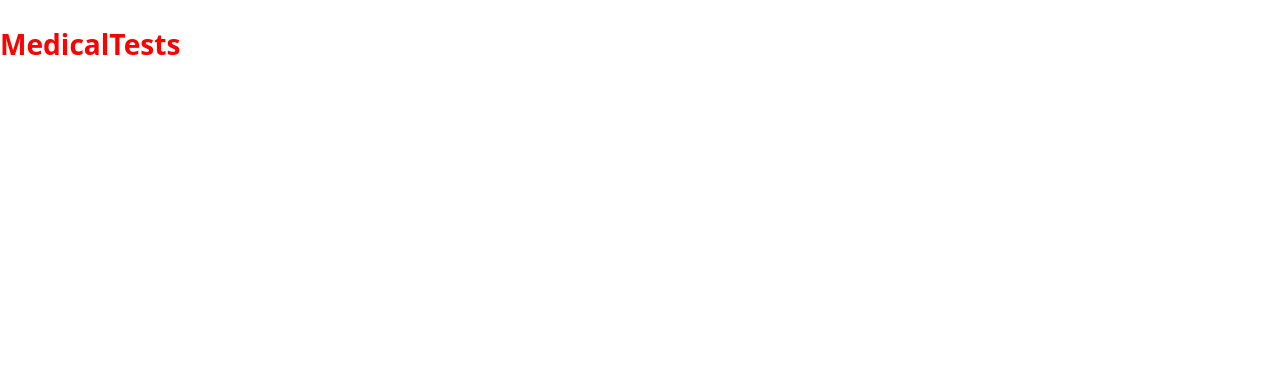
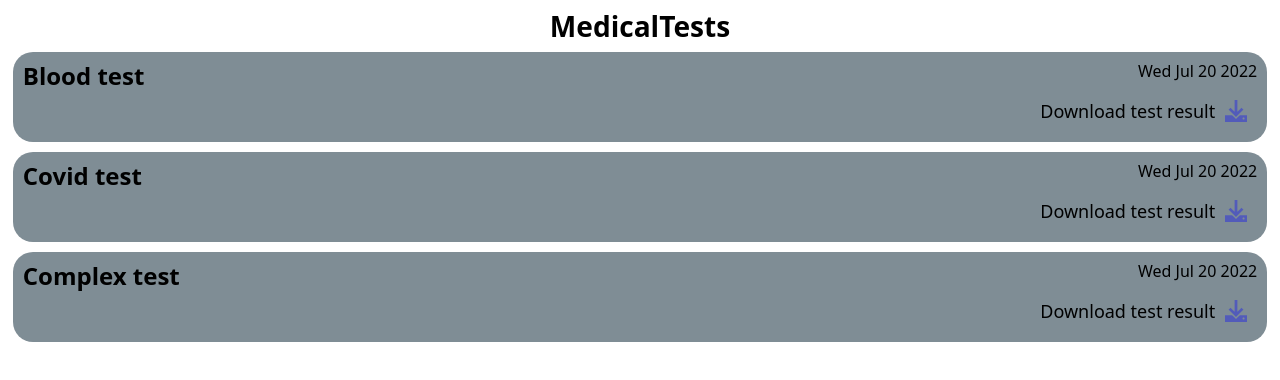
Before and after one commit to ForexLight/learning-porject, a React app: page /medicaltest in a window 1280 px wide. Shown: the top 380 px of the page. Built offline with nearby package versions, Linux system fonts and the light colour scheme.

Commit message:
fixed tests for TestItem component

```diff
--- a/package.json
+++ b/package.json
@@ -4,7 +4,7 @@
     "start": "cross-env SERVE=true webpack serve --open",
     "build": "cross-env NODE_ENV=production webpack",
     "clean": "rm -rf ./build",
-    "lint": "eslint src/*.{ts,tsx}",
+    "lint": "eslint --ext .ts --ext .tsx src/",
     "lint:fix": "eslint --fix src/*.{ts,tsx}",
     "prettier": "prettier --write ./src --config ./.prettierrc.json",
     "test": "jest",
--- a/src/components/MedicalTests/MedicalTests.tsx
+++ b/src/components/MedicalTests/MedicalTests.tsx
@@ -1,12 +1,24 @@
 import React, { useState } from 'react'
 import styled from 'styled-components'
 import TestItem from './components/TestItem'
-import { MedicalTestItem } from './Types'
+import { data, MedicalTestItem } from './Types'
 
-const MedicalTestsWrapper = styled.div``
+const MedicalTestsWrapper = styled.div`
+  color: black;
+  display: flex;
+  align-items: center;
+  justify-content: center;
+  flex-direction: column;
+
+  h3 {
+    align-items: center;
+    margin-top: 10px;
+    margin-bottom: 5px;
+  }
+`
 
 const MedicalTests: React.FC = () => {
-  const [items, setItems] = useState<MedicalTestItem[]>([])
+  const [items] = useState<MedicalTestItem[]>(data)
   return (
     <MedicalTestsWrapper>
       <h3>MedicalTests</h3>
--- a/src/components/MedicalTests/Types.ts
+++ b/src/components/MedicalTests/Types.ts
@@ -2,8 +2,29 @@ export type MedicalTestItem = {
   id: string
   link: string
   name: string
-  date: string
+  date: Date
 }
 export type TestItemTypes = {
   data: MedicalTestItem
 }
+
+export const data = [
+  {
+    id: '1',
+    link: 'somelink.com',
+    name: 'blood test',
+    date: new Date(),
+  },
+  {
+    id: '2',
+    link: 'somelink.com',
+    name: 'covid test',
+    date: new Date(),
+  },
+  {
+    id: '3',
+    link: 'somelink.com',
+    name: 'complex test',
+    date: new Date(),
+  },
+]
--- a/src/components/MedicalTests/components/TestItem.tsx
+++ b/src/components/MedicalTests/components/TestItem.tsx
@@ -1,6 +1,62 @@
 import React, { FunctionComponent } from 'react'
+import styled from 'styled-components'
 import { TestItemTypes } from '../Types'
+import SvgLoader from '../../../helpers/SvgLoader'
 
-const TestItem: FunctionComponent<TestItemTypes> = ({ data }) => <div />
+const TestItemWrapper = styled.div`
+  width: 98%;
+  height: 90px;
+  border-radius: 20px;
+  margin: 5px;
+  padding: 10px;
+  color: black;
+  background-color: rgba(0, 28, 45, 0.5);
+
+  svg {
+    color: rgba(0, 0, 255, 0.35);
+    width: 22px;
+  }
+`
+const TestItemHeader = styled.div`
+  display: flex;
+  align-items: flex-start;
+  justify-content: space-between;
+`
+const TestItemTitle = styled.h4`
+  padding: 0;
+  margin: 0;
+
+  &:first-letter {
+    text-transform: capitalize;
+  }
+`
+
+const TestItemDate = styled.span`
+  font-size: 16px;
+`
+const TestItemDownload = styled.div`
+  padding-top: 10px;
+  display: flex;
+  align-items: center;
+  justify-content: flex-end;
+  padding-right: 10px;
+
+  span {
+    font-size: 18px;
+    padding-right: 10px;
+  }
+`
+const TestItem: FunctionComponent<TestItemTypes> = ({ data }) => (
+  <TestItemWrapper data-testid='test-item-component'>
+    <TestItemHeader>
+      <TestItemTitle>{data.name}</TestItemTitle>
+      <TestItemDate>{data.date.toDateString()}</TestItemDate>
+    </TestItemHeader>
+    <TestItemDownload>
+      <span>Download test result</span>
+      <SvgLoader id='download' />
+    </TestItemDownload>
+  </TestItemWrapper>
+)
 
 export default TestItem
--- a/src/helpers/SvgLoader.tsx
+++ b/src/helpers/SvgLoader.tsx
@@ -165,6 +165,15 @@ const SvgLoader = ({ id }: Props) => {
           />
         </svg>
       )
+    case 'download':
+      return (
+        <svg xmlns='http://www.w3.org/2000/svg' viewBox='0 0 512 512'>
+          <path
+            fill='currentColor'
+            d='M288 32V0H224V32 274.7l-73.4-73.4L128 178.7 82.7 224l22.6 22.6 128 128L256 397.3l22.6-22.6 128-128L429.3 224 384 178.7l-22.6 22.6L288 274.7V32zM0 512H512V352H346.5l-45.3 45.3L256 442.5l-45.3-45.3L165.5 352H0V512zm432-56c-13.3 0-24-10.7-24-24s10.7-24 24-24s24 10.7 24 24s-10.7 24-24 24z'
+          />
+        </svg>
+      )
     default:
       return null
   }
--- a/src/helpers/dateHelpers.ts
+++ b/src/helpers/dateHelpers.ts
@@ -9,8 +9,9 @@ export const getDayFormatted = (i: Date) =>
   new Intl.DateTimeFormat('en-US', { weekday: 'long' }).format(i)
 export const getDateFormatted = (i: Date): string => `${i.getDate()} ${getMonth(i)}`
 export const dateHelpers = (time: Date) => {
+  const iterationTimes = 9
   const days: Date[] = []
-  for (let i = 0; i <= 9; i += 1) {
+  for (let i = 0; i <= iterationTimes; i += 1) {
     const newTime = new Date(time)
     newTime.setDate(time.getDate() + i)
     days.push(newTime)
--- a/src/helpers/getBmi.ts
+++ b/src/helpers/getBmi.ts
@@ -1,6 +1,8 @@
 import { PhysiqueType } from '../components/Main/Types'
 
+const oneHundred = 100
+
 const getBMI = ({ weight, height }: PhysiqueType): number =>
-  Math.trunc(weight / (height / 100) ** 2)
+  Math.trunc(weight / (height / oneHundred) ** 2)
 
 export default getBMI
--- a/src/helpers/getHours.ts
+++ b/src/helpers/getHours.ts
@@ -3,10 +3,14 @@ export const getStringTime = (i: Date): string =>
 
 const getHours = (date: Date) => {
   const activeHours: Date[] = []
-  date.setHours(18, 0, 0, 0)
-  for (let i = 0; i <= 11; i += 1) {
+  const halfHour = 1800000
+  const startHour = 18
+  const timesFor = 11
+
+  date.setHours(startHour, 0, 0, 0)
+  for (let i = 0; i <= timesFor; i += 1) {
     const newDate = new Date(date)
-    newDate.setTime(newDate.getTime() - 1800000 * i)
+    newDate.setTime(newDate.getTime() - halfHour * i)
     activeHours.push(newDate)
   }
   return activeHours.map((i) => getStringTime(i))
--- a/src/helpers/greetingByDayTime.ts
+++ b/src/helpers/greetingByDayTime.ts
@@ -1,15 +1,19 @@
 const greetingByDayTime = (date: Date): string => {
+  const morningStart = 6
+  const dayStart = 12
+  const eveningStart = 18
+  const nightStart = 24
   const hours = date.getHours()
-  if (hours >= 0 && hours < 6) {
+  if (hours >= 0 && hours < morningStart) {
     return 'night'
   }
-  if (hours >= 6 && hours < 12) {
+  if (hours >= morningStart && hours < dayStart) {
     return 'morning'
   }
-  if (hours >= 12 && hours < 18) {
+  if (hours >= dayStart && hours < eveningStart) {
     return 'day'
   }
-  if (hours >= 18 && hours <= 24) {
+  if (hours >= eveningStart && hours <= nightStart) {
     return 'evening'
   }
   return 'error'
```
Also changed, not shown: 2 other files (tests, documents, lock files or other folders).
